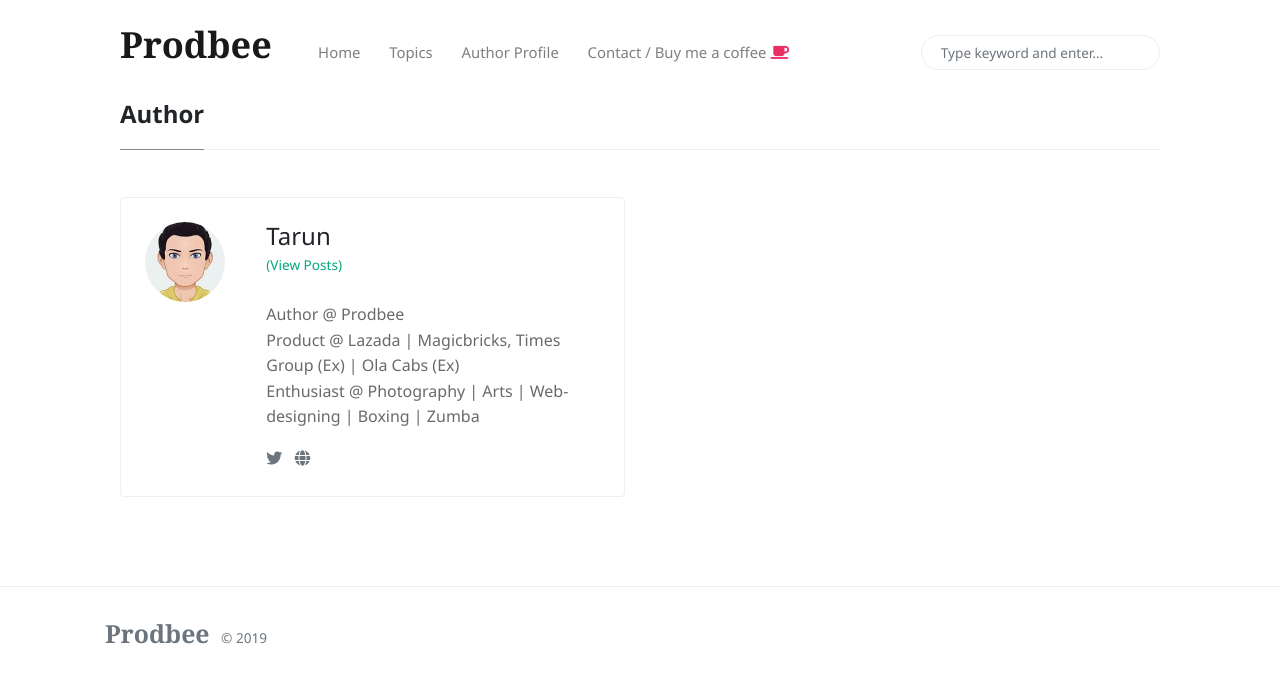
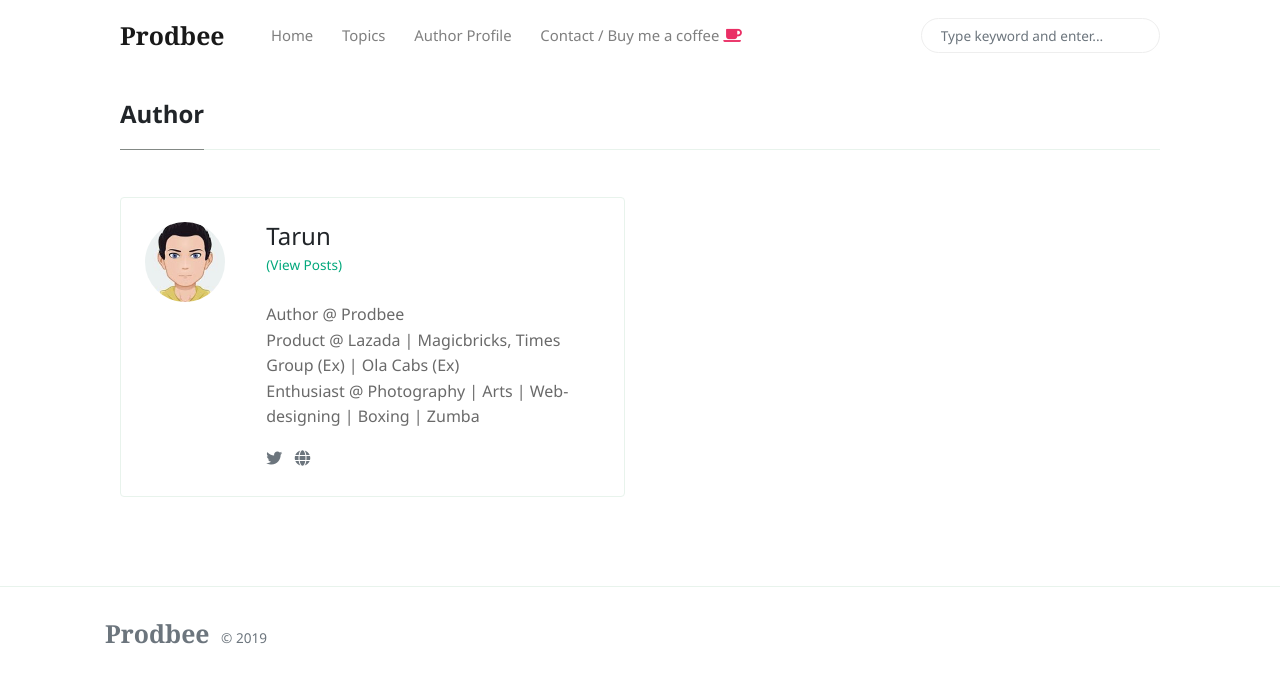
Before and after one commit to p13tarunkk/p13tarunkk.github.io, a Jekyll site: the page built from _pages/authors-list.html, in a window 1280 px wide. Shown: the top 683 px of the page. Built offline with Jekyll 4.4.1, drawn with Linux system fonts in a browser that asks for light colours; nearby versions of some CDN libraries.

Commit message:
original due to error correction

```diff
--- a/_layouts/default.html
+++ b/_layouts/default.html
@@ -38,7 +38,7 @@
     <!-- Navbar -->
     <nav id="MagicMenu" class="topnav navbar navbar-expand-lg navbar-light bg-white fixed-top">
     <div class="container">
-        <a class="navbar-brand" href="{{ site.baseurl }}/index.html"><strong><p style="font-size:36px;">{{site.name}}</strong></p></a>
+        <a class="navbar-brand" href="{{ site.baseurl }}/index.html"><strong>{{site.name}}</strong></a>
         <button class="navbar-toggler collapsed" type="button" data-toggle="collapse" data-target="#navbarColor02" aria-controls="navbarColor02" aria-expanded="false" aria-label="Toggle navigation">
         <span class="navbar-toggler-icon"></span>
         </button>
```
